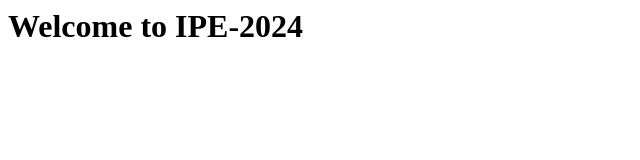
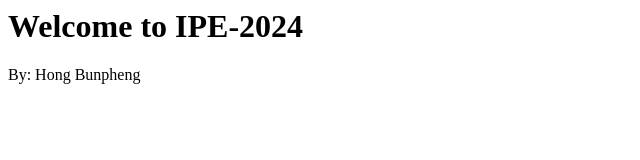
Before and after one commit to HongBunpheng/midterm-ipe-2024, a plain HTML site: page index.html in a window 1280 px wide. Shown: the whole page, without its empty margins (0-640 px from the left). Drawn offline with Linux system fonts and the light colour scheme.

Commit message:
update name

```diff
--- a/index.html
+++ b/index.html
@@ -1 +1,2 @@
 <h1>Welcome to IPE-2024</h1>
+<p>By: Hong Bunpheng</p>
```
